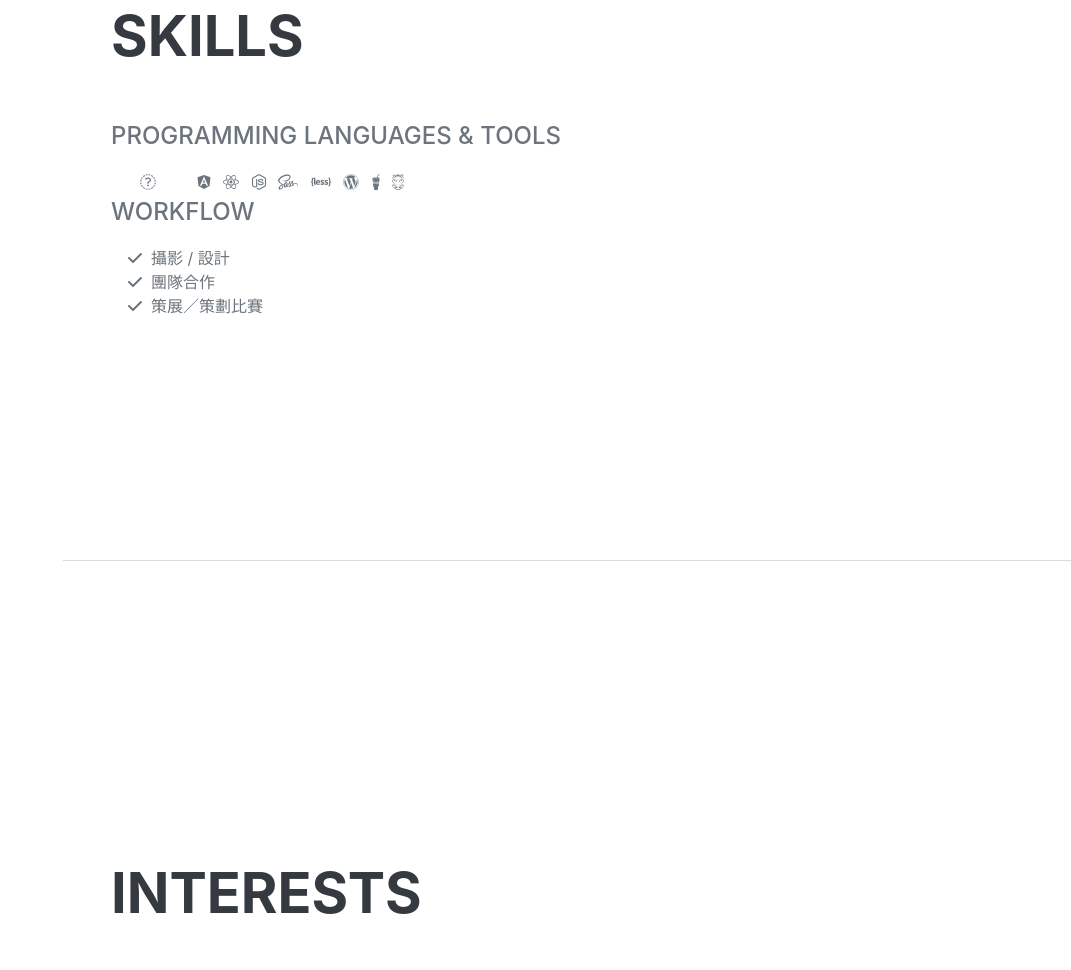
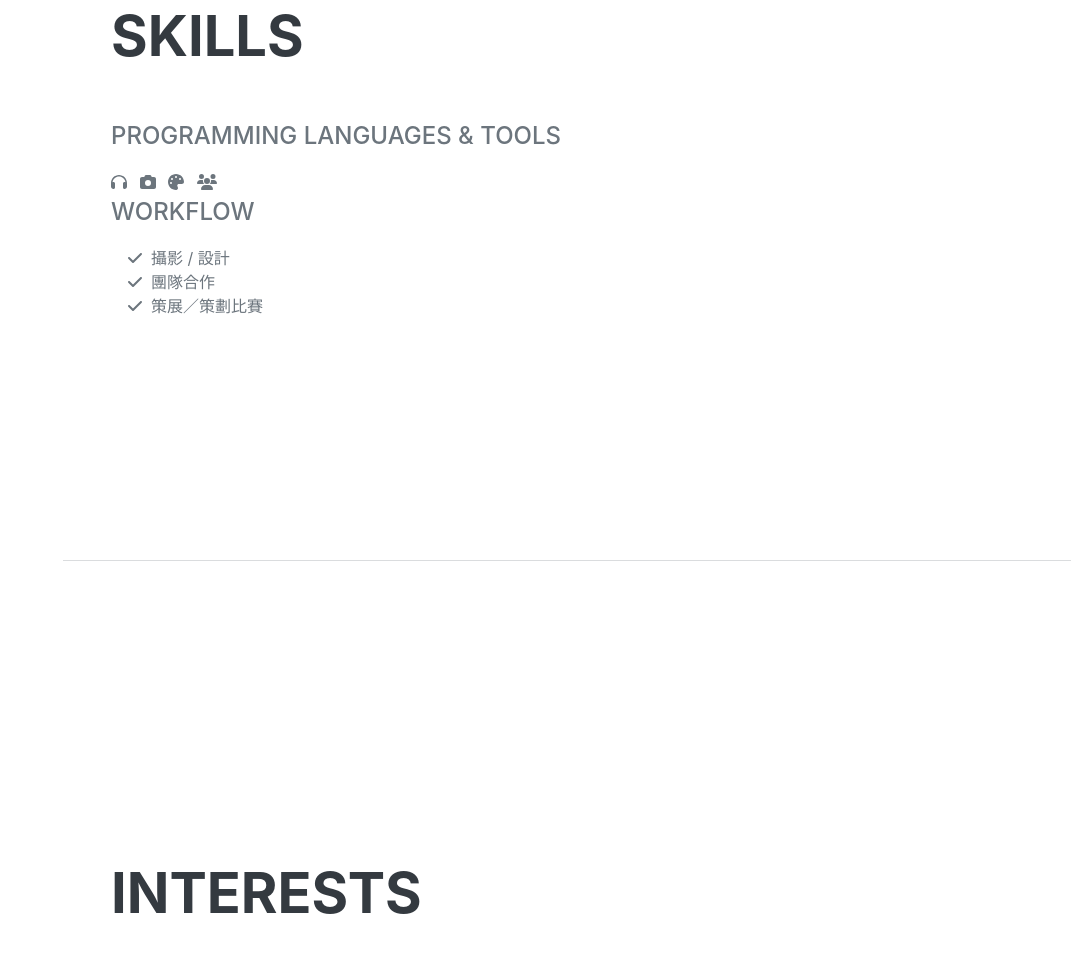
Before and after one commit to a115040047-cloud/a115040047-cloud.github.io, a plain HTML site: page index.html in a window 1280 px wide. Shown: the part 2758-3728 px from the top of the page, without its empty margins (209-1280 px from the left). Drawn offline with nearby package versions, Linux system fonts and the light colour scheme; a web font is replaced by a local one.

Commit message:
Update index.html

```diff
--- a/index.html
+++ b/index.html
@@ -120,17 +120,11 @@
                 <h2 class="mb-5">Skills</h2>
                 <div class="subheading mb-3">Programming Languages & Tools</div>
                 <ul class="list-inline dev-icons"> </ul>
-                    <li class="list-inline-item"><i class="fab fas-headphones"></i></li>
-                    <li class="list-inline-item"><i class="fab fa-headphones"></i></li>
-                    <li class="list-inline-item"><i class="fab fas-palette"></i></li>
-                    <li class="list-inline-item"><i class="fab fa-angular"></i></li>
-                    <li class="list-inline-item"><i class="fab fa-react"></i></li>
-                    <li class="list-inline-item"><i class="fab fa-node-js"></i></li>
-                    <li class="list-inline-item"><i class="fab fa-sass"></i></li>
-                    <li class="list-inline-item"><i class="fab fa-less"></i></li>
-                    <li class="list-inline-item"><i class="fab fa-wordpress"></i></li>
-                    <li class="list-inline-item"><i class="fab fa-gulp"></i></li>
-                    <li class="list-inline-item"><i class="fab fa-grunt"></i></li>
+                    <li class="list-inline-item"><i class="fas fa-headphones"></i></li>
+                    <li class="list-inline-item"><i class="fas fa-camera"></i></li>
+                    <li class="list-inline-item"><i class="fas fa-palette"></i></li>
+                    <li class="list-inline-item"><i class="fas fa-users"></i></li>
+
                 <div class="subheading mb-3">Workflow</div>
                 <ul class="fa-ul mb-0">
                     <li>
```
